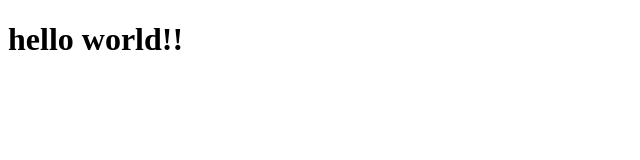
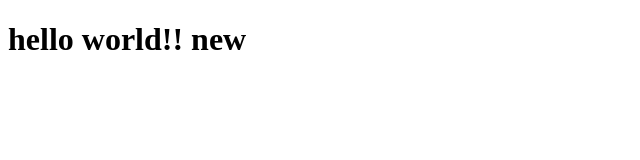
Before and after one commit to sayandip-sapient/first_sapient_project, a plain HTML site: page index.html in a window 1280 px wide. Shown: the full height of the page, 0-640 px from the left. Drawn offline with Linux system fonts and the light colour scheme.

Commit message:
latest update

```diff
--- a/index.html
+++ b/index.html
@@ -6,7 +6,8 @@
     <title>Document</title>
 </head>
 <body>
-    <h1>hello world!!</h1>
+    <h1>hello world!! new
+    </h1>
 
 </body>
 </html>
```
